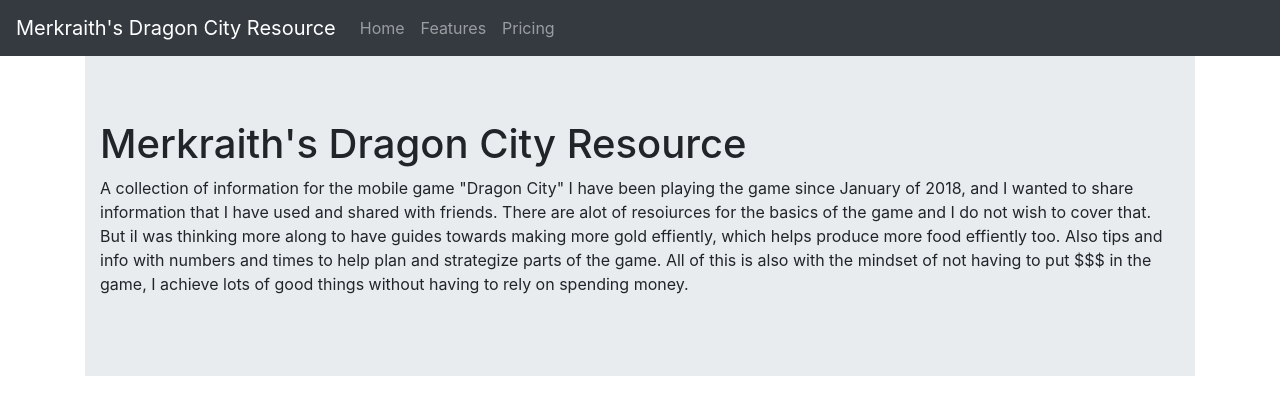
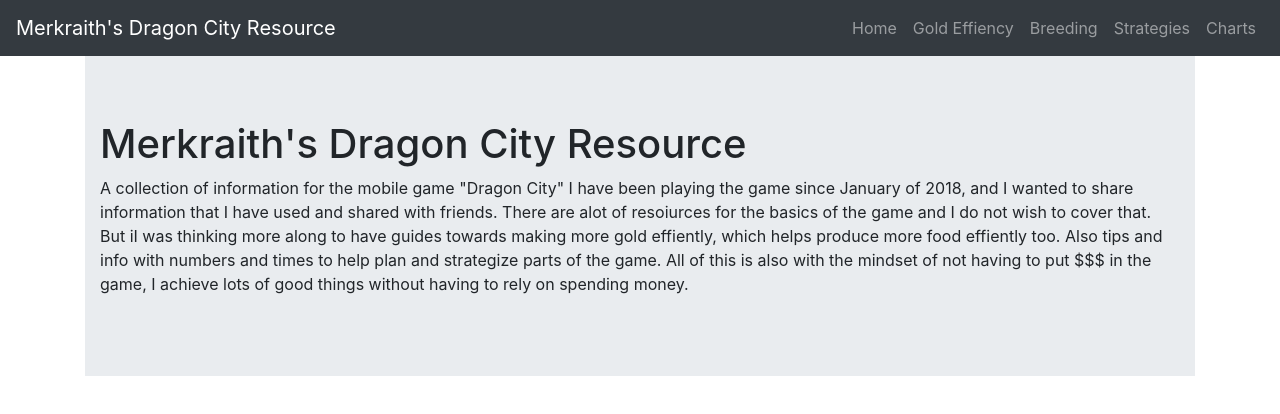
Before and after one commit to Merkraith/Dragon-City-Resource, a React (Create React App) app: page / in a window 1280 px wide. Shown: the top 414 px of the page. Built offline with nearby package versions, Linux system fonts and the light colour scheme.

Commit message:
more edits to navbar

```diff
--- a/src/components/navbar.js
+++ b/src/components/navbar.js
@@ -6,30 +6,20 @@
 function TopNavbar() {
     return (
         <div>
-                {/* <Navbar expand="lg" variant="light" bg="light">
-                    <Nav variant="pills" defaultActiveKey="/home">
-                        <Nav.Item>
-                            <Nav.Link href="/home">Active</Nav.Link>
-                        </Nav.Item>
-                        <Nav.Item>
-                            <Nav.Link eventKey="link-1">Option 1</Nav.Link>
-                        </Nav.Item>
-                        <Nav.Item>
-                            <Nav.Link eventKey="link-2">Option 2</Nav.Link>
-                        </Nav.Item>
-                        <Nav.Item>
-                            <Nav.Link eventKey="link-3">Option 3</Nav.Link>
-                        </Nav.Item>
+            <Navbar bg="dark" variant="dark">
+                <Nav className="container-fluid">
+                <Nav.Item>
+                    <Navbar.Brand href="#home">Merkraith's Dragon City Resource</Navbar.Brand>
+                </Nav.Item>
+                    <Nav className="justify-content-end">
+                        <Nav.Link href="#Home">Home</Nav.Link>
+                        <Nav.Link href="#Gold">Gold Effiency</Nav.Link>
+                        <Nav.Link href="#Breeding">Breeding</Nav.Link>
+                        <Nav.Link href="#Strategies">Strategies</Nav.Link>
+                        <Nav.Link href="#Charts">Charts</Nav.Link>
                     </Nav>
-                </Navbar> */}
-                <Navbar bg="dark" variant="dark">
-                    <Navbar.Brand href="#home">Merkraith's Dragon City Resource</Navbar.Brand>
-                    <Nav className="mr-auto">
-                        <Nav.Link href="#home">Home</Nav.Link>
-                        <Nav.Link href="#features">Features</Nav.Link>
-                        <Nav.Link href="#pricing">Pricing</Nav.Link>
-                    </Nav>
-                </Navbar>
+                </Nav>
+            </Navbar>
         </div>
     );
 }
```
Also changed, not shown: 1 other file (tests, documents, lock files or other folders).
